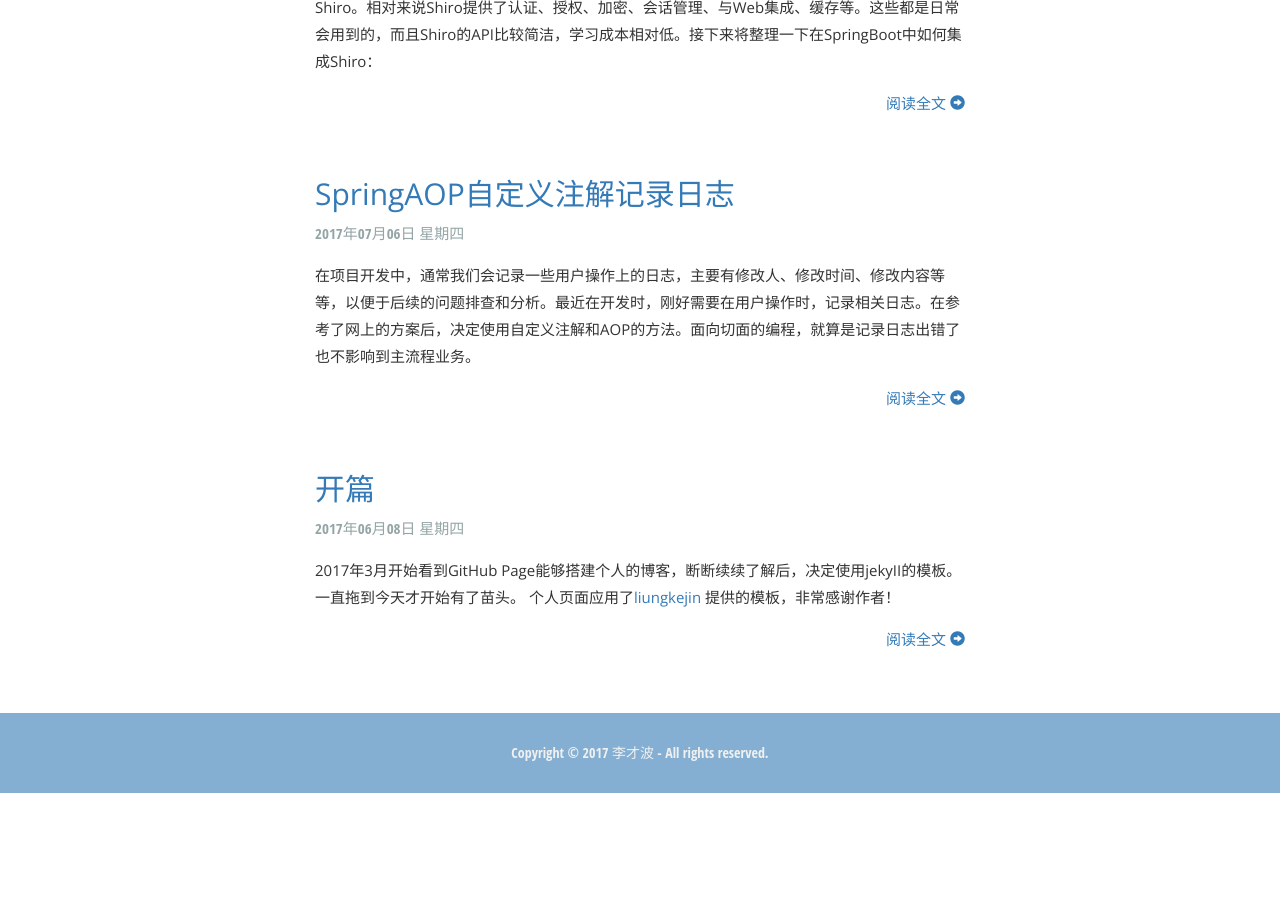
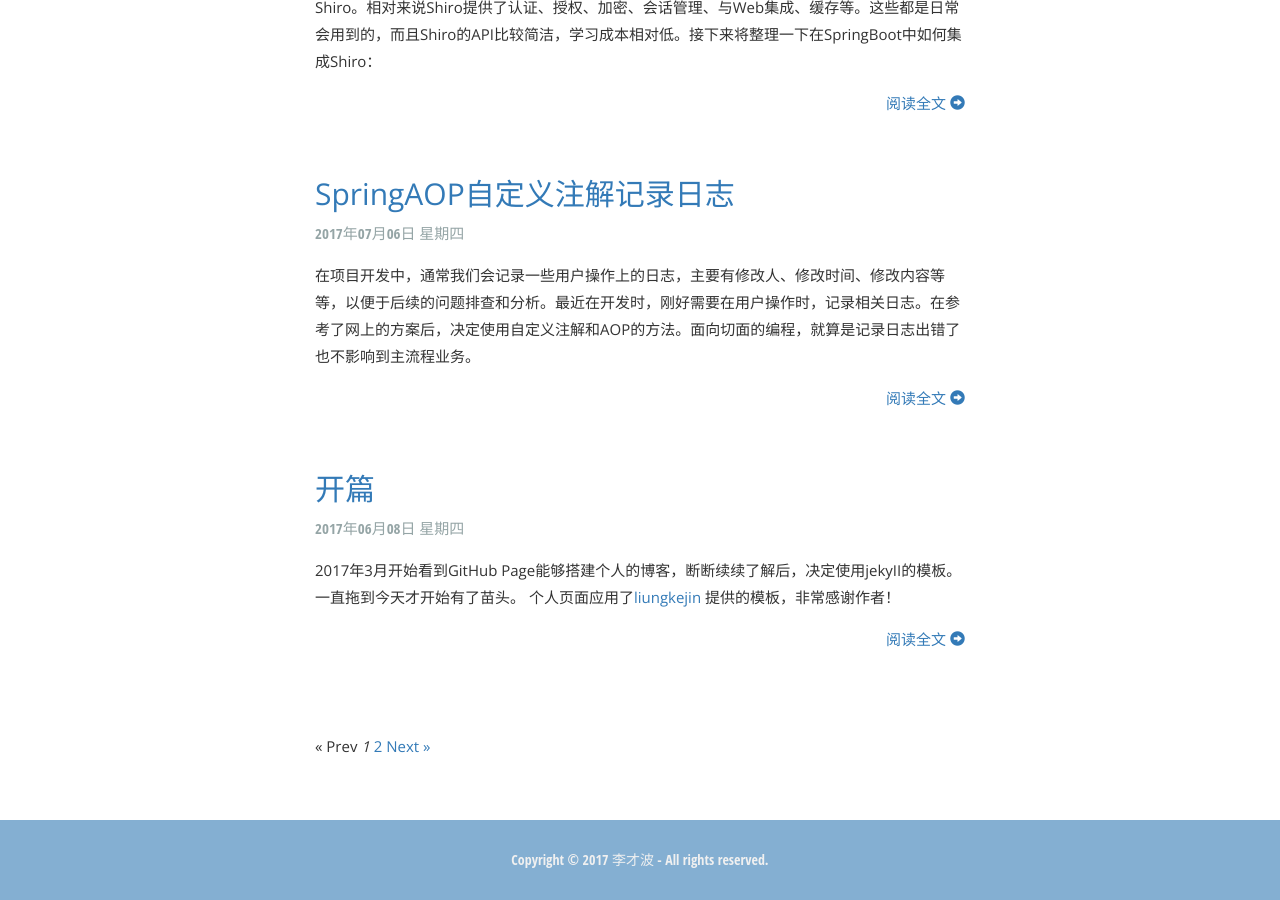
Before and after one commit to lcbbcl/licaibo.github.io, a Jekyll site: the page built from index.html, in a window 1280 px wide and 900 px high, scrolled down 2283 px. Built offline with Jekyll 4.4.1, drawn with Linux system fonts in a browser that asks for light colours; the list of posts is cut into pages by our own code; before the commit the page ends 3076 px from its top, so only the background shows below that.

Commit message:
增加分页配置

```diff
--- a/index.html
+++ b/index.html
@@ -23,3 +23,29 @@
     </section>
 </article>
 {% endfor %}
+
+{% if paginator.total_pages > 1 %}
+<div class="pagination">
+    {% if paginator.previous_page %}
+    <a href="{{ paginator.previous_page_path | prepend: site.baseurl | replace: '//', '/' }}">&laquo; Prev</a>
+    {% else %}
+    <span>&laquo; Prev</span>
+    {% endif %}
+
+    {% for page in (1..paginator.total_pages) %}
+    {% if page == paginator.page %}
+    <em>{{ page }}</em>
+    {% elsif page == 1 %}
+    <a href="{{ '/index.html' | prepend: site.baseurl | replace: '//', '/' }}">{{ page }}</a>
+    {% else %}
+    <a href="{{ site.paginate_path | prepend: site.baseurl | replace: '//', '/' | replace: ':num', page }}">{{ page }}</a>
+    {% endif %}
+    {% endfor %}
+
+    {% if paginator.next_page %}
+    <a href="{{ paginator.next_page_path | prepend: site.baseurl | replace: '//', '/' }}">Next &raquo;</a>
+    {% else %}
+    <span>Next &raquo;</span>
+    {% endif %}
+</div>
+{% endif %}
```
Also changed, not shown: menu.html (+0 -19 lines).
